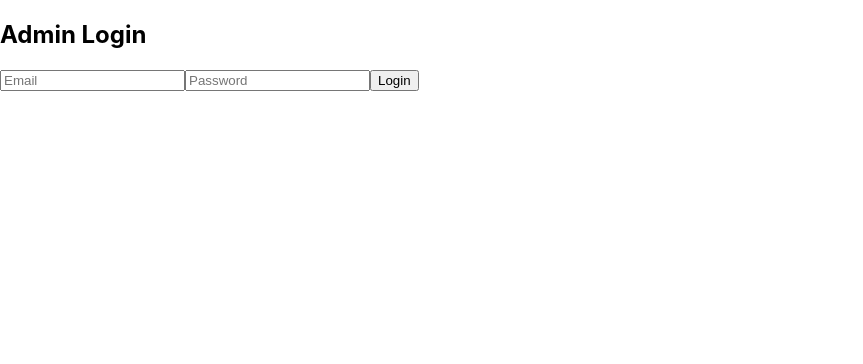
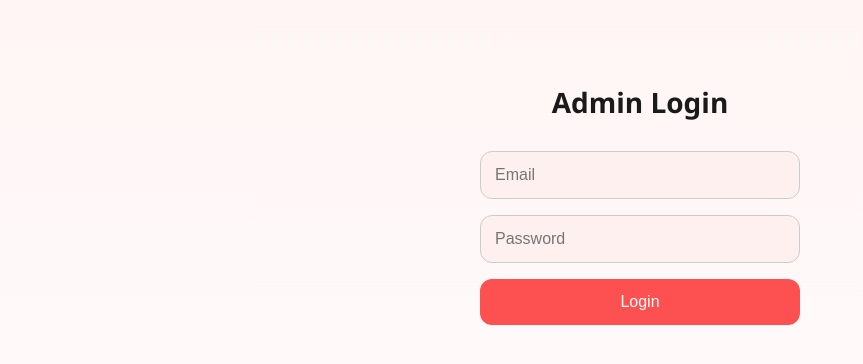
Before and after one commit to nihal-0525/bms-admin, a React (Create React App) app: page /login in a window 1280 px wide. Shown: the top 364 px of the page, without its empty margins (0-863 px from the left). Built offline with nearby package versions, Linux system fonts and the light colour scheme; no server answers.

Commit message:
login and location

```diff
--- /dev/null
+++ b/src/AdminLogin.css
@@ -0,0 +1,70 @@
+.login-container {
+  display: flex;
+  flex-direction: column;
+  align-items: center;
+  justify-content: flex-start; /* changed from center to flex-start */
+  padding-top: 60px; /* moves everything up */
+  padding-left: 20px;
+  padding-right: 20px;
+  height: 100vh;
+  font-family: 'Segoe UI', sans-serif;
+  background: linear-gradient(to bottom, #fff5f5, #ffffff);
+  background-repeat: no-repeat;
+  background-position: top center;
+  background-size: cover;
+
+  position: absolute;
+  top: 0;
+  left: 0;
+  right: 0;
+  bottom: 0;
+}
+
+.login-container h2 {
+  font-size: 28px;
+  margin-bottom: 30px;
+  color: #1a1a1a;
+  font-weight: 600;
+  text-align: center;
+}
+
+form {
+  display: flex;
+  flex-direction: column;
+  width: 100%;
+  max-width: 320px;
+}
+
+
+input[type="email"],
+input[type="password"] {
+  padding: 14px;
+  margin-bottom: 16px;
+  border: 1px solid #ccc;
+  border-radius: 12px;
+  font-size: 16px;
+  background-color: #fff0f0;
+  outline: none;
+  transition: border-color 0.3s ease;
+}
+
+input[type="email"]:focus,
+input[type="password"]:focus {
+  border-color: #fd5050;
+}
+
+button[type="submit"] {
+  background-color: #fd5050;
+  color: white;
+  border: none;
+  border-radius: 12px;
+  padding: 14px;
+  font-size: 16px;
+  cursor: pointer;
+  transition: background-color 0.3s ease, transform 0.2s ease;
+}
+
+button[type="submit"]:hover {
+  background-color: #e24747;
+  transform: scale(1.02);
+}
--- a/src/AdminLogin.js
+++ b/src/AdminLogin.js
@@ -3,6 +3,7 @@ import { signInWithEmailAndPassword } from "firebase/auth";
 import { auth } from "./Firebase/FirebaseConfig";
 import { useNavigate } from "react-router-dom";
 import { db } from "./Firebase/FirebaseConfig";
+import "./AdminLogin.css"
 
  // Optional for styling
 
--- a/src/LocationSelectionScreen.css
+++ b/src/LocationSelectionScreen.css
@@ -1,14 +1,32 @@
-/* LocationSelectionScreen.css */
 .location-container {
   display: flex;
   flex-direction: column;
   align-items: center;
   margin-top: 100px;
+  font-family: Arial, sans-serif;
+}
+
+.location-container h1 {
+  margin-bottom: 40px;
+  font-size: 28px;
+  color: #625d5d;
 }
 
 .location-container button {
-    padding: 12px 24px;
+  background-color: #fd5050;
+  color: white;
+  border: none;
+  border-radius: 25px;
+  padding: 20px 30px;
   margin: 10px;
   font-size: 16px;
   cursor: pointer;
+  width: 280px;                /* Ensures same size */
+  transition: background-color 0.3s ease, transform 0.2s ease;
+  box-shadow: 0 4px 12px rgba(0, 0, 0, 0.1);
 }
+
+.location-container button:hover {
+  background-color: #e04848;
+  transform: scale(1.03);
+}
--- a/src/LocationSelectionScreen.js
+++ b/src/LocationSelectionScreen.js
@@ -15,8 +15,8 @@ const LocationSelectionScreen = () => {
   return (
     <div className="location-container">
       <h1>Select Your Location</h1>
-      <button onClick={() => selectLocation('FoodData')}>Location A</button>
-      <button onClick={() => selectLocation('FoodData2')}>Location B</button>
+      <button onClick={() => selectLocation('FoodData')}>Vidhyarthi Khaana (Law)</button>
+      <button onClick={() => selectLocation('FoodData2')}>Vidhyarthi Khaana (Sports)</button>
     </div>
   );
 };
```
Lines whose indentation alone changed are shown as unchanged.
